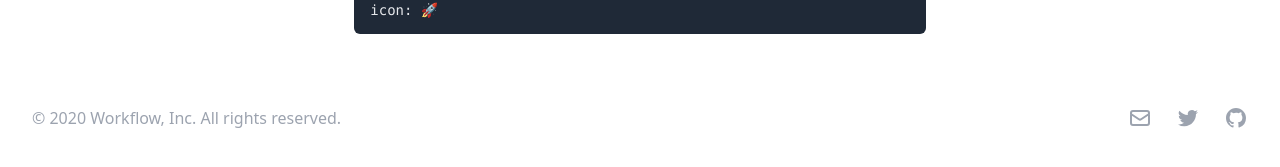
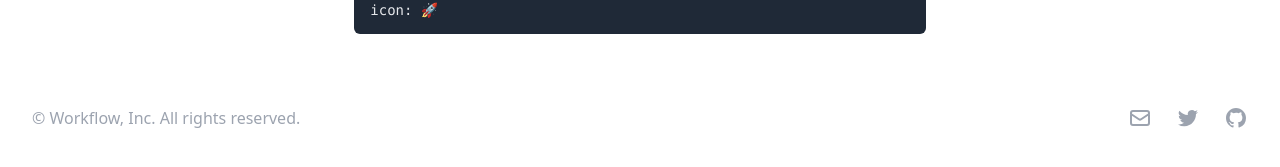
Before and after one commit to nathanclevenger/docs, a Jekyll site: the page built from README.md, in a window 1280 px wide. Shown: the part 466-633 px from the top of the page. Built offline with Jekyll 4.4.1, drawn with Linux system fonts in a browser that asks for light colours; nearby versions of some CDN libraries; our own code applies the rules of GitHub Pages for plain Markdown files.

Commit message:
Update default.html

```diff
--- a/_layouts/default.html
+++ b/_layouts/default.html
@@ -88,7 +88,7 @@
 
     </div>
     <div class="mt-8 md:mt-0 md:order-1">
-      <p class="text-center text-base text-gray-400">&copy; 2020 Workflow, Inc. All rights reserved.</p>
+      <p class="text-center text-base text-gray-400">&copy; {{ page.date | date: "%Y" }} Workflow, Inc. All rights reserved.</p>
     </div>
   </div>
 </footer>
```
